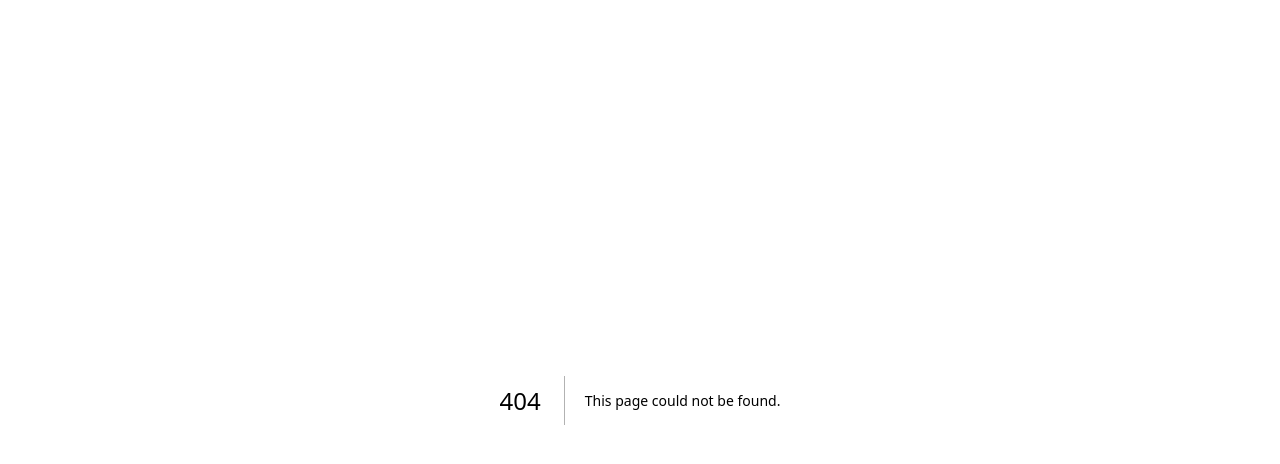
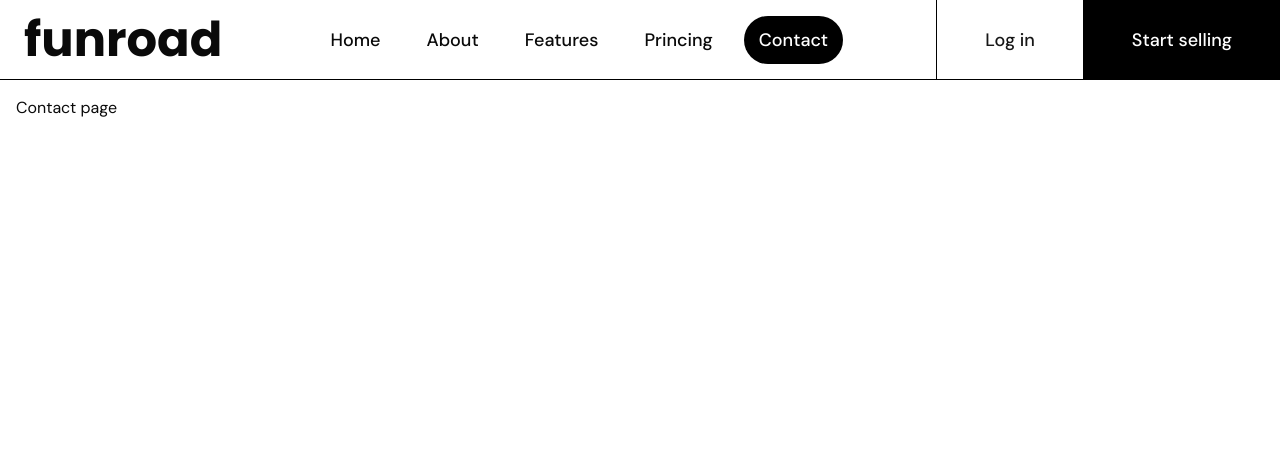
Before and after one commit to luvvas/multitenant-ecommerce, a Next.js app: page /contact in a window 1280 px wide. Before the commit this address had no page. Shown: the top 464 px of the page. Built offline with nearby package versions, Linux system fonts and the light colour scheme.

Commit message:
feat: navbar and sidebar structure

```diff
--- /dev/null
+++ b/src/app/(home)/about/page.tsx
@@ -0,0 +1,9 @@
+const Page = () => {
+    return (
+        <div className="p-4">
+            About page
+        </div>
+    )
+}
+
+export default Page
--- /dev/null
+++ b/src/app/(home)/contact/page.tsx
@@ -0,0 +1,9 @@
+const Page = () => {
+    return (
+        <div className="p-4">
+            Contact page
+        </div>
+    )
+}
+
+export default Page
--- /dev/null
+++ b/src/app/(home)/features/page.tsx
@@ -0,0 +1,9 @@
+const Page = () => {
+    return (
+        <div className="p-4">
+            Features page
+        </div>
+    )
+}
+
+export default Page
--- /dev/null
+++ b/src/app/(home)/layout.tsx
@@ -0,0 +1,16 @@
+import { Navbar } from "./navbar"
+
+interface Props {
+    children: React.ReactNode
+}
+
+const layout = ({ children }: Props) => {
+    return (
+        <div className="flex flex-col min-h-screen">
+            <Navbar />
+            {children}
+        </div>
+    )
+}
+
+export default layout
--- /dev/null
+++ b/src/app/(home)/navbar-sidebar.tsx
@@ -0,0 +1,36 @@
+import {
+    Sheet,
+    SheetContent,
+    SheetHeader,
+    SheetTitle
+} from "@/components/ui/sheet";
+
+interface NavbarItem {
+    href: string
+    children: React.ReactNode
+}
+
+interface Props {
+    items: NavbarItem[]
+    open: boolean;
+    onOpenChange: (open: boolean) => void
+}
+
+export const NavbarSidebar = ({ items, open, onOpenChange }: Props) => {
+    return (
+        <Sheet open={open} onOpenChange={onOpenChange}>
+            <SheetContent
+                side="left"
+                className="p-0 transition-none"
+            >
+                <SheetHeader className="p-4 border-b">
+                    <div className="flex items-center">
+                        <SheetTitle>
+                            Menu
+                        </SheetTitle>
+                    </div>
+                </SheetHeader>
+            </SheetContent>
+        </Sheet>
+    )
+}
--- /dev/null
+++ b/src/app/(home)/navbar.tsx
@@ -0,0 +1,109 @@
+'use client'
+
+import { Poppins } from "next/font/google"
+import Link from "next/link"
+import { usePathname } from "next/navigation"
+import { useState } from "react"
+
+import { Button } from "@/components/ui/button"
+import { cn } from "@/lib/utils"
+import { MenuIcon } from "lucide-react"
+import { NavbarSidebar } from "./navbar-sidebar"
+
+const poppins = Poppins({
+    subsets: ["latin"],
+    weight: ["700"],
+})
+
+interface NavbarItemProps {
+    href: string
+    children: React.ReactNode
+    isActive?: boolean
+}
+
+const NavbarItem = ({ href, children, isActive }: NavbarItemProps) => {
+    return (
+        <Button
+            asChild
+            variant="outline"
+            className={cn("bg-transparent hover:bg-transparent rounded-full hover:border-primary border-transparent px-3.5 text-lg",
+                isActive && "bg-black text-white hover:bg-black hover:text-white")}
+        >
+            <Link href={href}>
+                {children}
+            </Link>
+        </Button>
+    )
+}
+
+const navbarItems = [
+    { href: "/", children: "Home" },
+    { href: "/about", children: "About" },
+    { href: "/features", children: "Features" },
+    { href: "/pricing", children: "Princing" },
+    { href: "/contact", children: "Contact" },
+]
+
+export const Navbar = () => {
+    const pathname = usePathname()
+    const [isSidebarOpen, setIsSidebarOpen] = useState(false)
+
+    return (
+        <nav className="h-20 flex border-b justify-between font-medium bg-white">
+            <Link href={"/"} className='pl-6 flex items-center'>
+                <span className={cn("text-5xl font-semibold", poppins.className)}>
+                    funroad
+                </span>
+            </Link>
+
+            <NavbarSidebar
+                items={navbarItems}
+                open={isSidebarOpen}
+                onOpenChange={setIsSidebarOpen}
+            />
+
+            <div className="items-center gap-4 hidden lg:flex">
+                {navbarItems.map((item) => (
+                    <NavbarItem
+                        key={item.href}
+                        href={item.href}
+                        isActive={pathname === item.href}
+                    >
+                        {item.children}
+                    </NavbarItem>
+                ))}
+            </div>
+
+            <div className="hidden lg:flex">
+                <Button
+                    asChild
+                    variant="secondary"
+                    className="border-l border-t-0 border-b-0 border-r-0 px-12 h-full rounded-none bg-white hover:bg-pink-400 transition-colors text-lg"
+                >
+                    <Link href="/sign-in">
+                        Log in
+                    </Link>
+                </Button>
+                <Button
+                    asChild
+                    variant="secondary"
+                    className="border-l border-t-0 border-b-0 border-r-0 px-12 h-full rounded-none bg-black text-white hover:bg-pink-400 hover:text-black transition-colors text-lg"
+                >
+                    <Link href="/sign-up">
+                        Start selling
+                    </Link>
+                </Button>
+            </div>
+
+            <div className="flex lg:hidden items-center justify-center">
+                <Button
+                    variant="ghost"
+                    className="size-12 border-transparent bg-white"
+                    onClick={() => setIsSidebarOpen(true)}
+                >
+                    <MenuIcon />
+                </Button>
+            </div>
+        </nav>
+    )
+}
--- /dev/null
+++ b/src/app/(home)/pricing/page.tsx
@@ -0,0 +1,9 @@
+const Page = () => {
+    return (
+        <div className="p-4">
+            Pricing page
+        </div>
+    )
+}
+
+export default Page
```
Also changed, not shown: src/app/(home)/page.tsx (line endings or trailing spaces), src/app/layout.tsx (indentation only).
